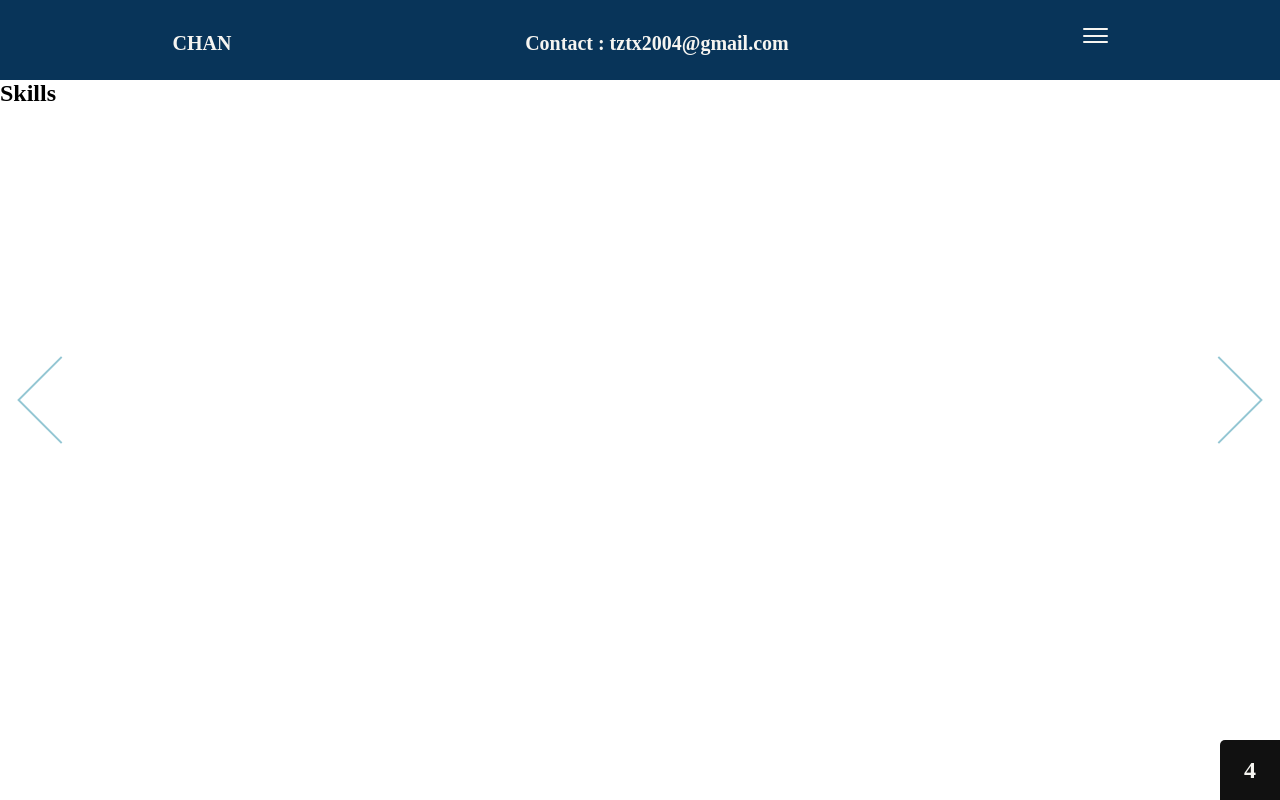
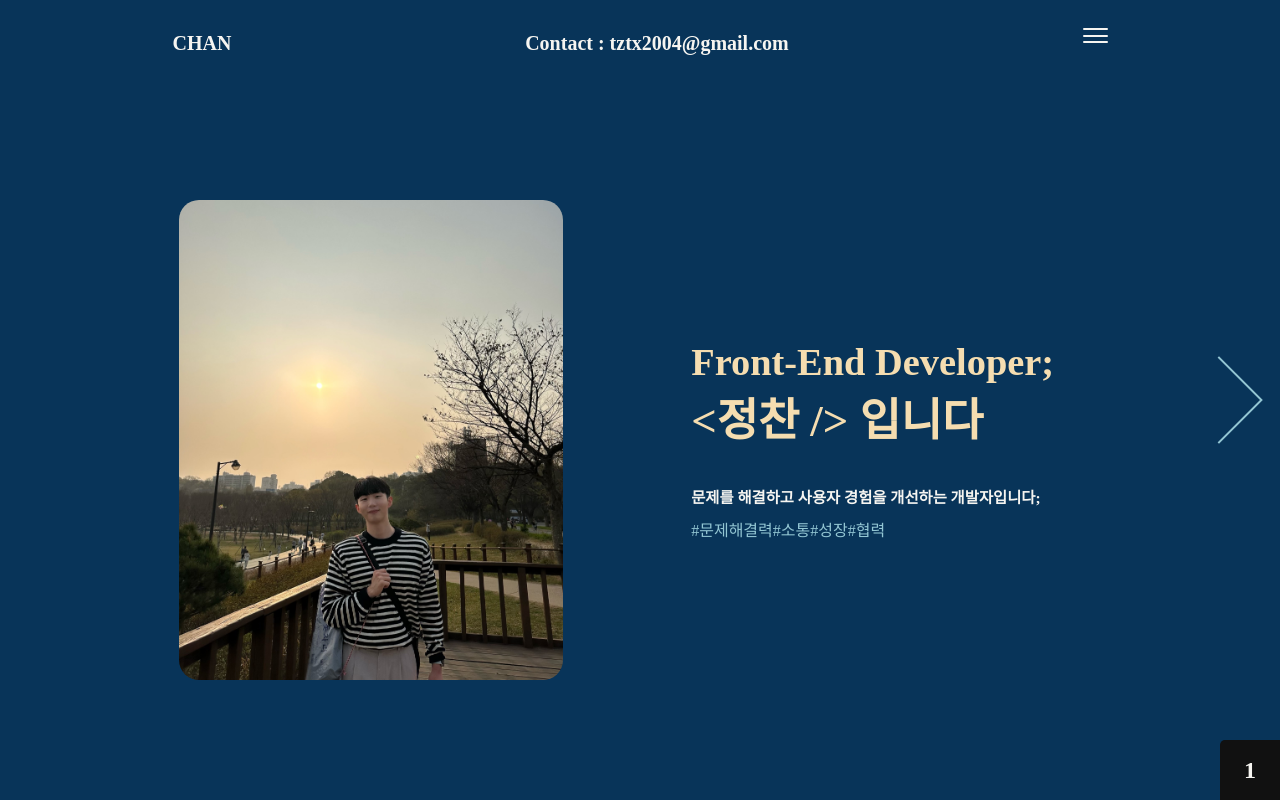
Before and after one commit to tztx2004/portfolio_project, a React (Create React App) app in the folder portfolio_app/: page / in a window 1280 px wide. Built offline with nearby package versions, Linux system fonts and the light colour scheme; a web font is replaced by a local one.

Commit message:
slider 처리

```diff
--- a/portfolio_app/src/components/Navbtn.tsx
+++ b/portfolio_app/src/components/Navbtn.tsx
@@ -22,10 +22,9 @@ const Btn = styled.div<NavbtnType>`
     cursor: pointer;
 `;
 
-const Navbtn = ({direction, page}:NavbtnType)=>{
-
+const Navbtn = ({direction, page, onClick}:NavbtnType)=>{
     return(
-        <Btn className="Navbtn" direction ={direction} page={page} />
+        <Btn className="Navbtn" direction ={direction} page={page} onClick={onClick}/>
     )
 }
 
--- a/portfolio_app/src/components/Project.tsx
+++ b/portfolio_app/src/components/Project.tsx
@@ -188,6 +188,7 @@ const Project = ()=>{
         // 초기값
         if(pjnum === 0) document.querySelector(`.pjContent .sliderItem:nth-child(2)`)?.classList.add('on')
 
+        // 오른쪽 화살표 클릭
         const handleRightArrowClick = () => {
             if(pjnum<pjArr.length-1) setPjnum(++pjnum);
             let prevSi = document.querySelector(`.pjContent .sliderItem:nth-child(${pjnum+1})`)
@@ -196,6 +197,7 @@ const Project = ()=>{
             si?.classList.add("on")
         };
 
+        // 왼쪽 화살표 클릭
         const handleLeftArrowClick = () => {
             if(pjnum>0) setPjnum(--pjnum);
             let afterSi = document.querySelector(`.pjContent .sliderItem:nth-child(${pjnum+3})`)
--- a/portfolio_app/src/pages/Main.tsx
+++ b/portfolio_app/src/pages/Main.tsx
@@ -9,18 +9,17 @@ import Skills from "../components/Skills";
 
 
 const Main = ()=>{
-    let [page, setPage] = useState<number>(4)
+    let [page, setPage] = useState<number>(1)
 
     const slide = (e: MouseEvent) => {
         let target = e.currentTarget;
         console.log("slide", target)
 
-        target.getAttribute("direction") === "left"? setPage(page--) : setPage(page++)
+        target.getAttribute("direction") === "left"? setPage(--page) : setPage(++page)
         console.log("slide!!!",target.getAttribute("direction"),page)
     }
 
     useEffect(()=>{
-        let all = document.getElementsByClassName('Navbtn');
 
         return ()=>{}
     })
@@ -34,7 +33,7 @@ const Main = ()=>{
 
                 />
             {page<5 && <Navbtn direction="right" page={page} onClick={(e: MouseEvent)=>slide(e)} />}
-            {page>1 && <Navbtn direction="left" page={page} onClick={slide}  />}
+            {page>1 && <Navbtn direction="left" page={page} onClick={slide} />}
 
             {page === 1 && <Home />}
             {page === 2  && <About/>}
```
